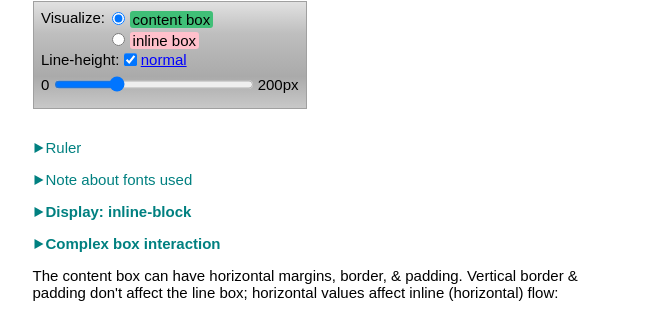
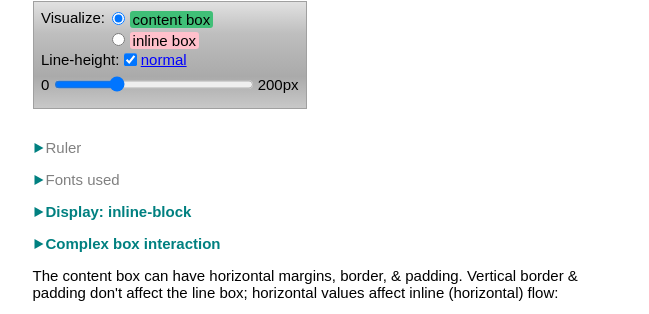
Before and after one commit to akrueg/portfolio, a Jekyll site: the page built from inline1.html, in a window 1280 px wide. Shown: the part 829-1143 px from the top of the page, without its empty margins (315-964 px from the left). Built offline with Jekyll 4.4.1, drawn with Linux system fonts in a browser that asks for light colours.

Commit message:
Update inline1.html

```diff
--- a/inline1.html
+++ b/inline1.html
@@ -110,7 +110,7 @@ a-span&#39;s font-size):</p>
 ---------------------------------------------------------------------
 -------------------------------------------------------------------->
 
-<div class='discloseC mdCaptureStart'></div>
+<div class='discloseC mdCaptureStart minorNote'></div>
 
 <p>Ruler</p>
 
@@ -140,9 +140,9 @@ Click button above to re-show.</p>
 ---------------------------------------------------------------------
 -------------------------------------------------------------------->
 
-<div class='discloseC mdCaptureStart'></div>
+<div class='discloseC mdCaptureStart minorNote'></div>
 
-<p>Note about fonts used</p>
+<p>Fonts used</p>
 
 <p>Initially, I found myself working with these fonts due to the following mechanisms:
 Chromium (hamburger button / settings / show advanced / web content / customize fonts)
```
